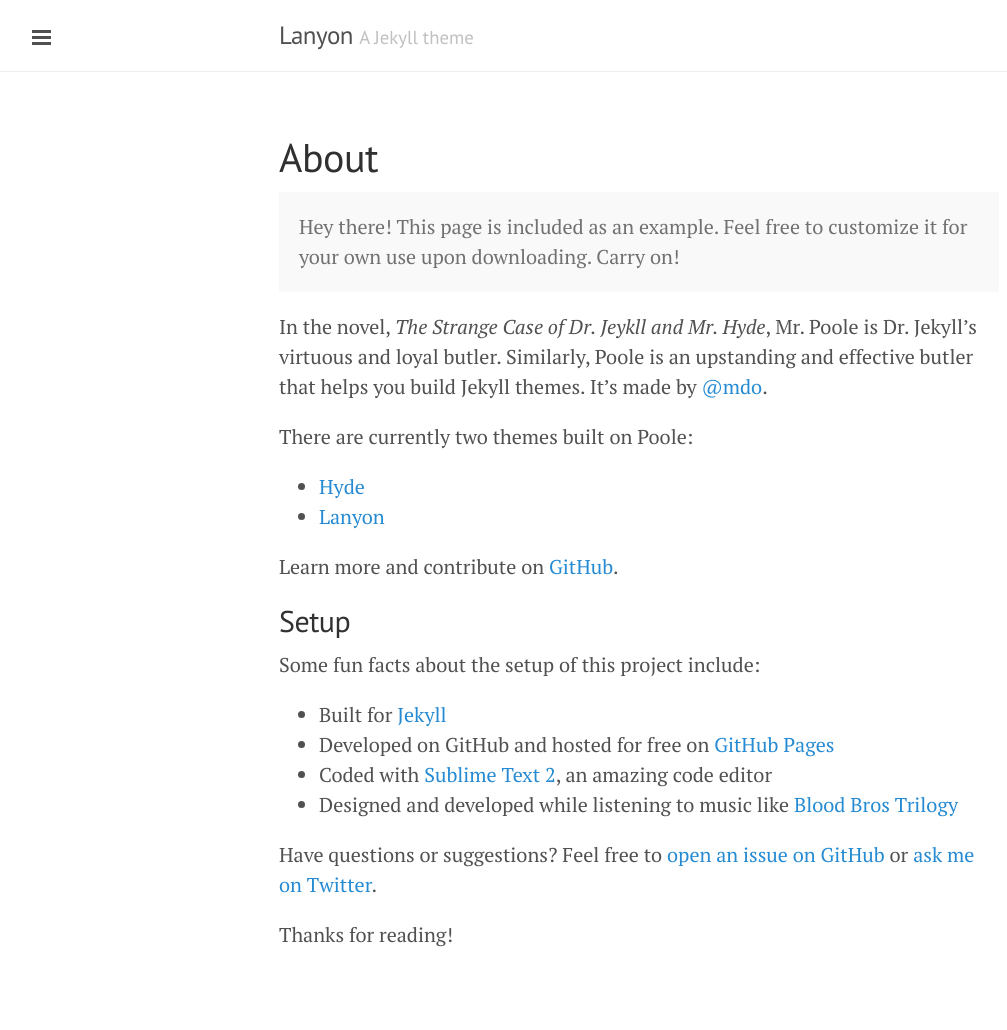
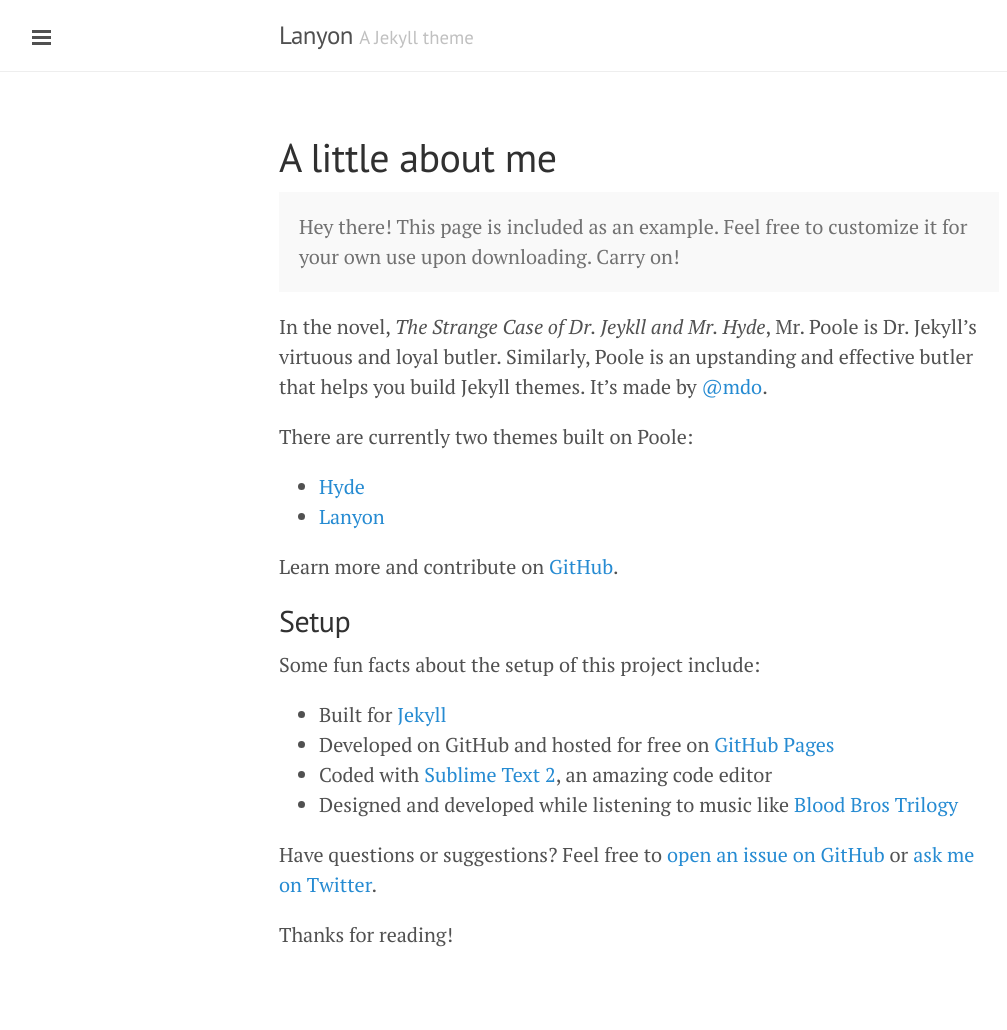
Before and after one commit to yamanedk/yamanedk.github.io, a Jekyll site: the page built from about.md, in a window 1280 px wide. Shown: the whole page, without its empty margins (1-1008 px from the left). Built offline with Jekyll 4.4.1, drawn with Linux system fonts in a browser that asks for light colours; Markdown is read by kramdown in place of the engine named in the settings.

```diff
--- a/CNAME
+++ b/CNAME
@@ -1 +1 @@
-lanyon.getpoole.com
+yamanedk.github.io
--- a/about.md
+++ b/about.md
@@ -1,6 +1,6 @@
 ---
 layout: page
-title: About
+title: A little about me
 ---
 
 <p class="message">
```
Also changed, not shown: README.md (deleted).
